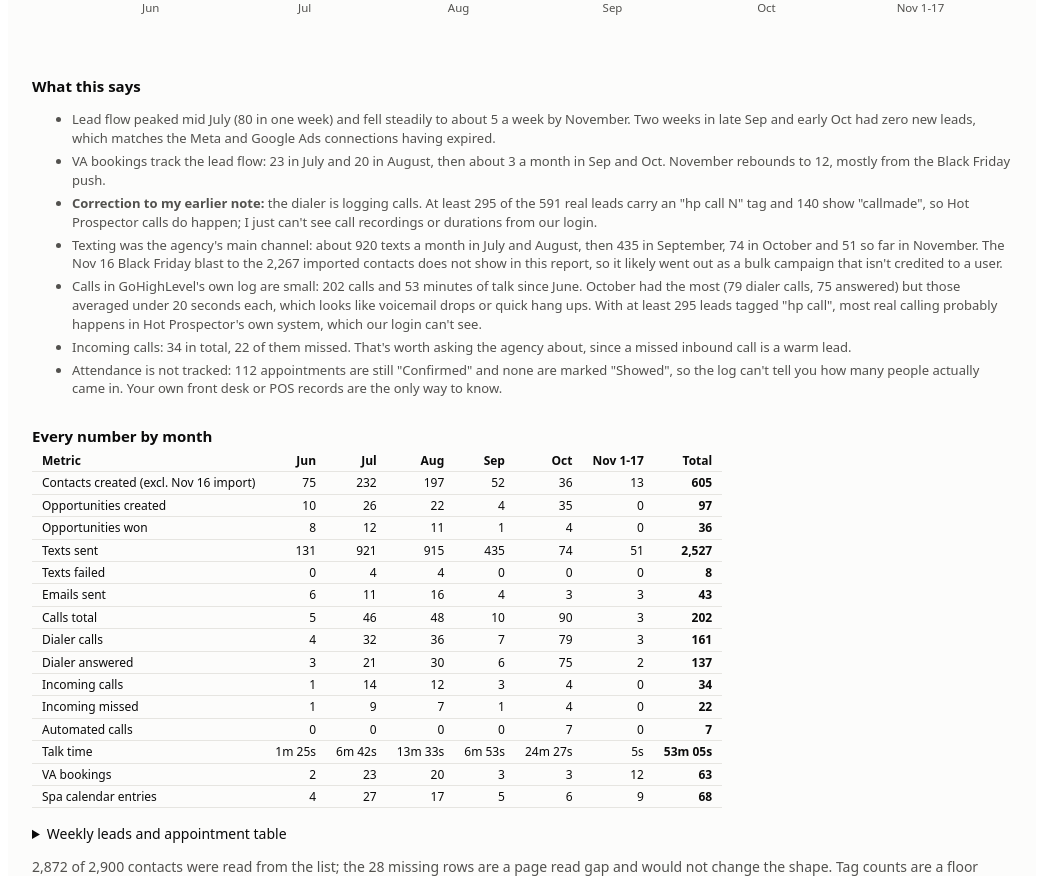
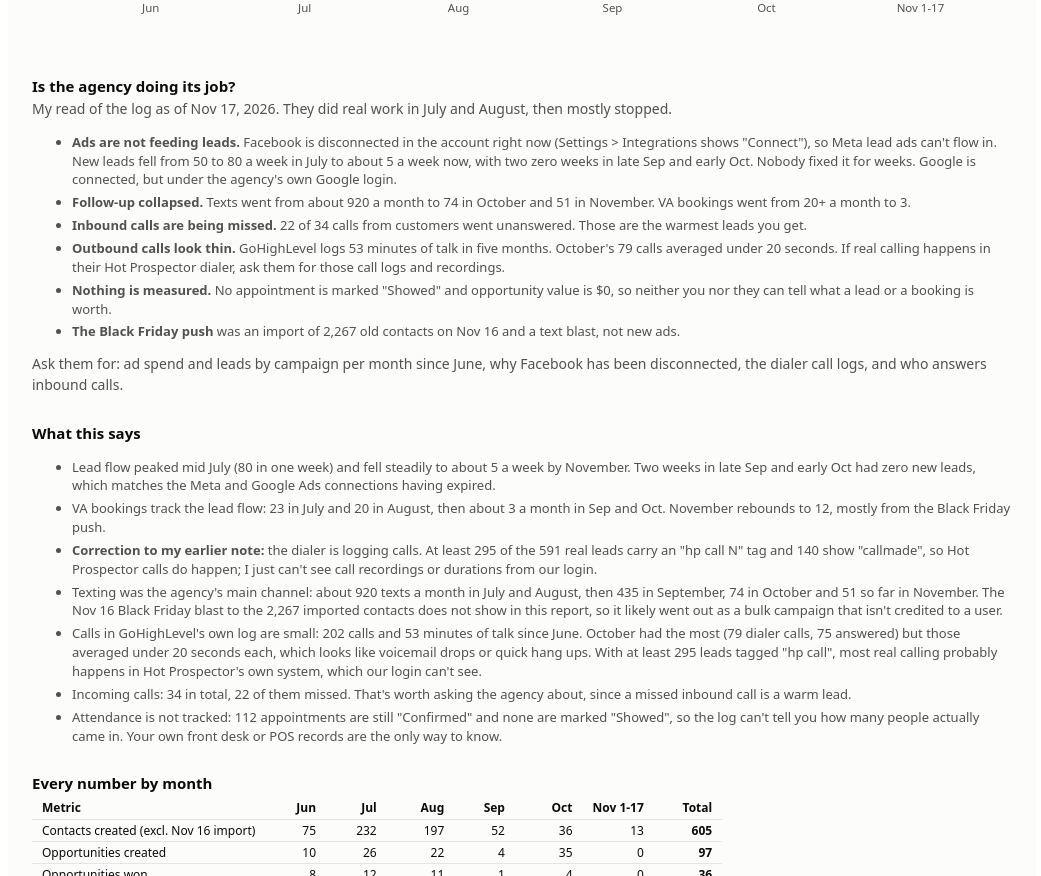
Before and after one commit to johnkslg/be-texts, a plain HTML site: page activity.html in a window 1280 px wide. Shown: the part 1797-2673 px from the top of the page, without its empty margins (118-1159 px from the left). Drawn offline with Linux system fonts and the light colour scheme.

Commit message:
Beauty Empire activity: agency assessment

```diff
--- a/activity.html
+++ b/activity.html
@@ -54,6 +54,18 @@ details{margin-top:16px}table{border-collapse:collapse;font-size:12px}td,th{padd
 <div class="legend"><span><i style="background:var(--series-1)"></i>Texts (SMS) sent</span><span><i style="background:var(--series-2)"></i>Emails sent</span></div>
 <svg id="msgs" viewBox="0 0 940 280" role="img" aria-label="Grouped bar chart of texts and emails per month"></svg>
 
+<h2>Is the agency doing its job?</h2>
+<p class="sub">My read of the log as of Nov 17, 2026. They did real work in July and August, then mostly stopped.</p>
+<ul class="notes">
+<li><b>Ads are not feeding leads.</b> Facebook is disconnected in the account right now (Settings &gt; Integrations shows "Connect"), so Meta lead ads can't flow in. New leads fell from 50 to 80 a week in July to about 5 a week now, with two zero weeks in late Sep and early Oct. Nobody fixed it for weeks. Google is connected, but under the agency's own Google login.</li>
+<li><b>Follow-up collapsed.</b> Texts went from about 920 a month to 74 in October and 51 in November. VA bookings went from 20+ a month to 3.</li>
+<li><b>Inbound calls are being missed.</b> 22 of 34 calls from customers went unanswered. Those are the warmest leads you get.</li>
+<li><b>Outbound calls look thin.</b> GoHighLevel logs 53 minutes of talk in five months. October's 79 calls averaged under 20 seconds. If real calling happens in their Hot Prospector dialer, ask them for those call logs and recordings.</li>
+<li><b>Nothing is measured.</b> No appointment is marked "Showed" and opportunity value is $0, so neither you nor they can tell what a lead or a booking is worth.</li>
+<li><b>The Black Friday push</b> was an import of 2,267 old contacts on Nov 16 and a text blast, not new ads.</li>
+</ul>
+<p class="sub">Ask them for: ad spend and leads by campaign per month since June, why Facebook has been disconnected, the dialer call logs, and who answers inbound calls.</p>
+
 <h2>What this says</h2>
 <ul class="notes">
 <li>Lead flow peaked mid July (80 in one week) and fell steadily to about 5 a week by November. Two weeks in late Sep and early Oct had zero new leads, which matches the Meta and Google Ads connections having expired.</li>
```
